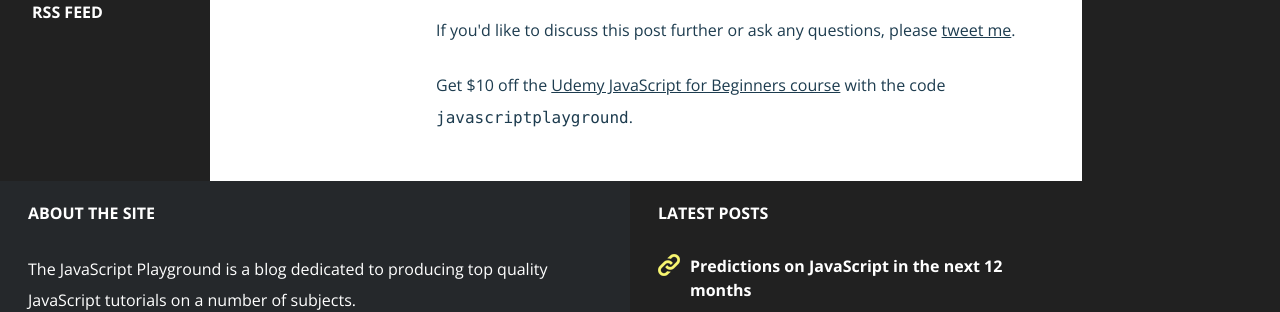
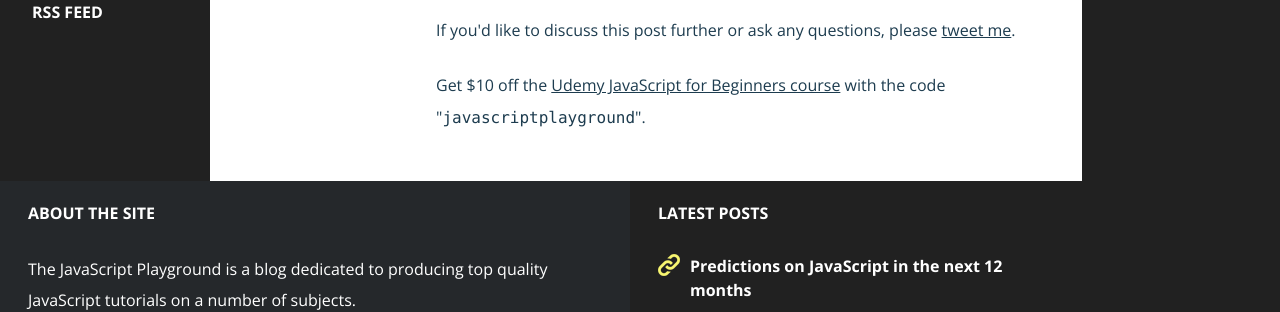
Before and after one commit to jackfranklin/javascriptplayground.com, a Jekyll site: the page built from _posts/2012-12-30-js-command-line-tooling.md, in a window 1280 px wide. Shown: the part 318-630 px from the top of the page. Built offline with Jekyll 4.4.1, drawn with Linux system fonts in a browser that asks for light colours; nearby versions of some CDN libraries; Markdown is read by kramdown in place of the engine named in the settings; a script that is not in the unit is left out.

Commit message:
quotes round the coupon code

```diff
--- a/_includes/postdetail.html
+++ b/_includes/postdetail.html
@@ -26,7 +26,7 @@
     {% unless is_page %}
     <p>If you'd like to discuss this post further or ask any questions, please <a href="http://twitter.com/jack_franklin">tweet me</a>.</p>
 
-    <p>Get $10 off the <a href="https://www.udemy.com/beginning-javascript/">Udemy JavaScript for Beginners course</a> with the code <code>javascriptplayground</code>.</p>
+    <p>Get $10 off the <a href="https://www.udemy.com/beginning-javascript/">Udemy JavaScript for Beginners course</a> with the code "<code>javascriptplayground</code>".</p>
     {% endunless %}
   </section>
 </article>
```
